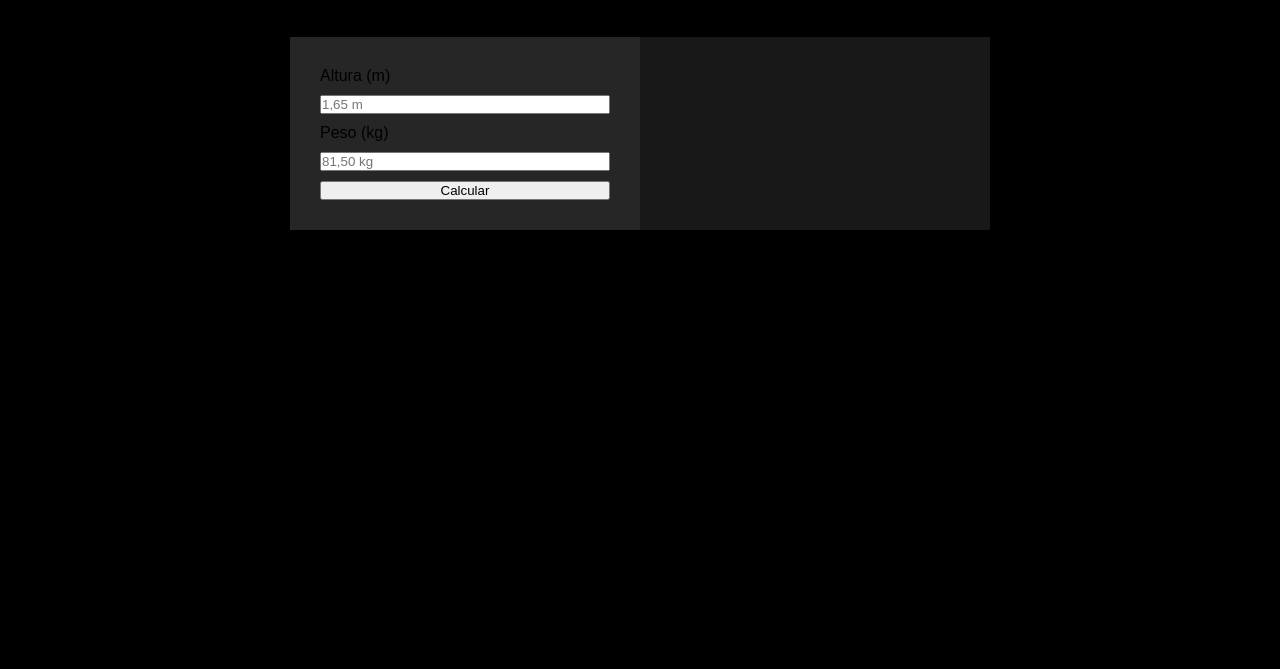
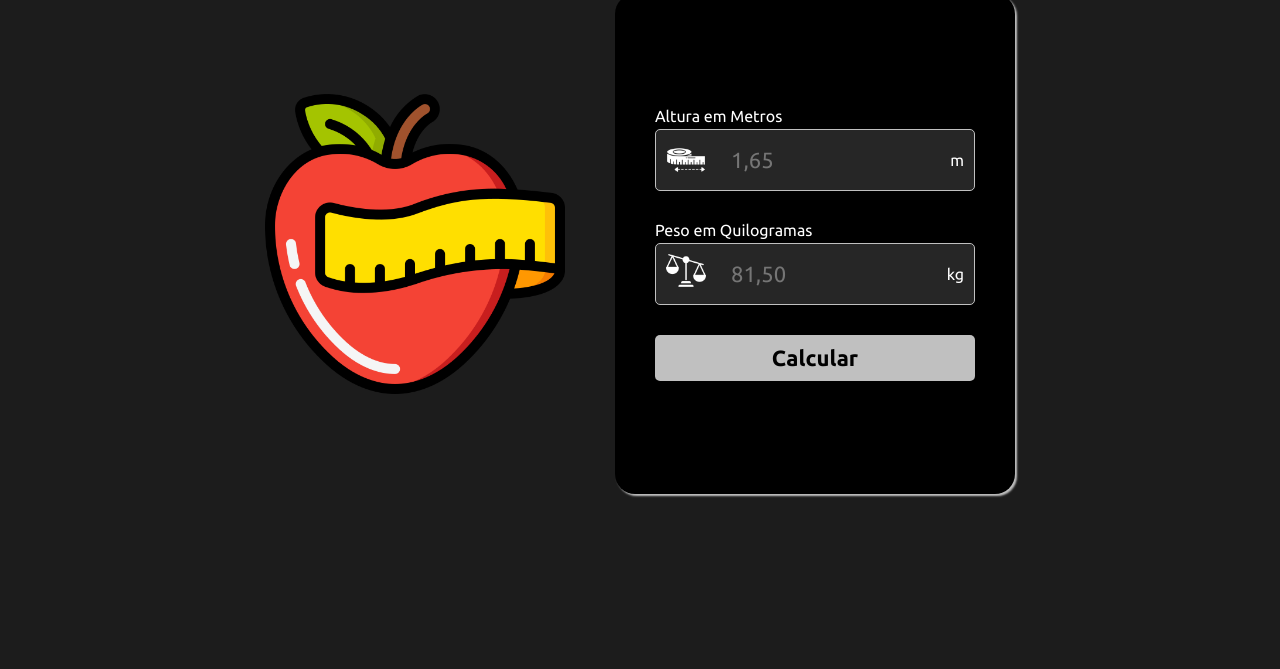
Before and after one commit to angelarenata/calculadora-de-imc, a plain HTML site: page index.html in a window 1280 px wide. Shown: the part 131-800 px from the top of the page. Drawn offline with Linux system fonts and the light colour scheme; files whose address does not match are found by name.

Commit message:
alteração da ordem da calculadora no html e adição de imagens - estilização e preparação para o JS

```diff
--- a/index.html
+++ b/index.html
@@ -6,7 +6,11 @@
         <meta name="viewport" content="width=device-width, initial-scale=1.0">
         <title>Calculadora de IMC</title>
 
+
+        <style>@import url('https://fonts.googleapis.com/css2?family=Ubuntu:ital,wght@0,300;0,400;0,500;0,700;1,300;1,400;1,500;1,700&display=swap');</style>
+
         <link rel="stylesheet" href="style.css">
+
     </head>
 
     <body>
@@ -14,22 +18,53 @@
         <main>
             <section class="principal">
 
-                <h1 class="titulo">Calculadora - IMC<br>Índice de Massa Corporal</h1>
+                <h1 class="titulo">Calculadora de IMC - Índice de Massa Corporal</h1>
 
                 <div class="container">
+                    <img src="images/img-calculadora.png" alt="calculadora" class="img-calculadora">
+
                     <form class="calculadora">
-                        <label for="altura">Altura (m)</label>
-                        <input type="text" id="altura" class="input" required placeholder="1,65 m">
 
-                        <label for="peso">Peso (kg)</label>
-                        <input type="text" id="peso" class="input" required placeholder="81,50 kg">
+                        <div class="input-box">
+                            <label for="altura">Altura em Metros</label>
+                            <div class="input-line">
+                                <img src="images/icone-fita.png" alt="fita métrica" class="icones">
+                                <input type="text" id="altura" class="input" required placeholder="1,65">
+                                <span>m</span>
+                            </div>
+                        </div>
 
-                        <input type="submit" value="Calcular" class="enviar">
+                        <div class="input-box">
+                            <label for="peso">Peso em Quilogramas</label>
+                            <div class="input-line">
+                                <img src="images/icone-balanca.png" alt="balança" class="icones">
+                                <input type="text" id="peso" class="input" required placeholder="81,50">
+                                <span>kg</span>
+                            </div>
+                        </div>
+
+                        <input type="submit" value="Calcular" class="calcular">
+
+                        <div id="caixa-resultado" class="caixa-resultado" >
+                            <div class="resultado">
+                                <div id="imc">
+                                    <p>Valor do seu IMC:</p>
+                                    <p id="valor" class="valor">15.5</p>
+                                </div>
+
+                                <div id="descrição" class="descrição">
+                                    <span>Nota: voce está gordo</span>
+                                </div>
+                            </div>
+                        </div>
+
                     </form>
+                </div>
 
-                    <div class="resultado" id="resultdado"></div>
-                </div>
             </section>
+
+        </div>
+
         </main>
 
         <script src="script.js"></script>
--- a/style.css
+++ b/style.css
@@ -9,41 +9,116 @@
 body {
     width: 100%;
     min-height: 100vh;
-    background-color: black;
+    background-color: #1C1C1C;
 
 }
 
 .titulo {
-    background-color: #262626;
+    background-color: black;
     padding: 30px;
     text-align: center;
     color: white;
     font-size: 30px;
     margin: 0 auto;
-    max-width: 700px;
 }
 
 .container {
     display: flex;
+    justify-content: center;
+    align-items: center;
     flex-wrap: wrap;
-    justify-content: center;
-    max-width: 700px;
-    margin: 0 auto;
-    border-radius: 20px;
-    margin-top: 40px;
+    gap: 50px;
+    margin-top: 30px;
+}
+
+.img-calculadora {
+    height: 300px;
+
 }
 
 .calculadora {
-    width: 50%;
+    display: flex;
+    justify-content: center;
+    flex-direction: column;
+    gap: 30px;
+    background-color: black;
+    color: white;
+    padding: 40px;
+    border-radius: 20px;
+    height: 500px;
+    width: 400px;
+    box-shadow: 2px 2px 2px silver;
+}
+
+.icones {
+    width: 40px;
+}
+
+.input-box label {
+    font-size: 16px;
+    color:white;
+}
+
+.input-line {
+    display: flex;
+    justify-content: space-between;
+    align-items: center;
+    gap: 20px;
     background-color: #262626;
-    display: flex;
-    flex-direction: column;
-    gap: 10px;
-    padding: 30px;
+    padding: 10px;
+    border-radius: 5px;
+    border: 1px solid silver;
+    margin-top: 4px;
+}
+
+.input {
+    background-color: transparent;
+    border: none;
+    width: 100%;
+    font-size: 22px;
+    color: white;
+    padding: 5px;
+}
+
+.input:focus {
+    outline: none;
+}
+
+.calcular {
+    background-color: silver;
+    color: black;
+    font-weight: bold;
+    font-size: 22px;
+    border: none;
+    padding: 10px;
+    border-radius: 5px;
+    cursor: pointer;
 }
 
 .resultado {
-    background-color: #181818;
-    width: 50%;
-    padding: 30px;
+    display: flex;
+    text-align: center;
+    flex-direction: column;
+    font-size: 20px;
+    width: 300px;
+    margin: 0 auto;
+    border-top: 1px solid #262626;
+    border-bottom: 1px solid #262626;
+    padding: 10px;
 }
+
+.caixa-resultado {
+    display: none;
+}
+
+.valor {
+    font-size: 40px;
+}
+
+.descrição {
+
+    font-size: 14px;
+    margin: 0 auto;
+    text-align: center;
+    padding: 5px;
+}
```
Also changed, not shown: Images/icone-balanca.png (added), Images/icone-fita.png (added), Images/img-calculadora.png (added).
